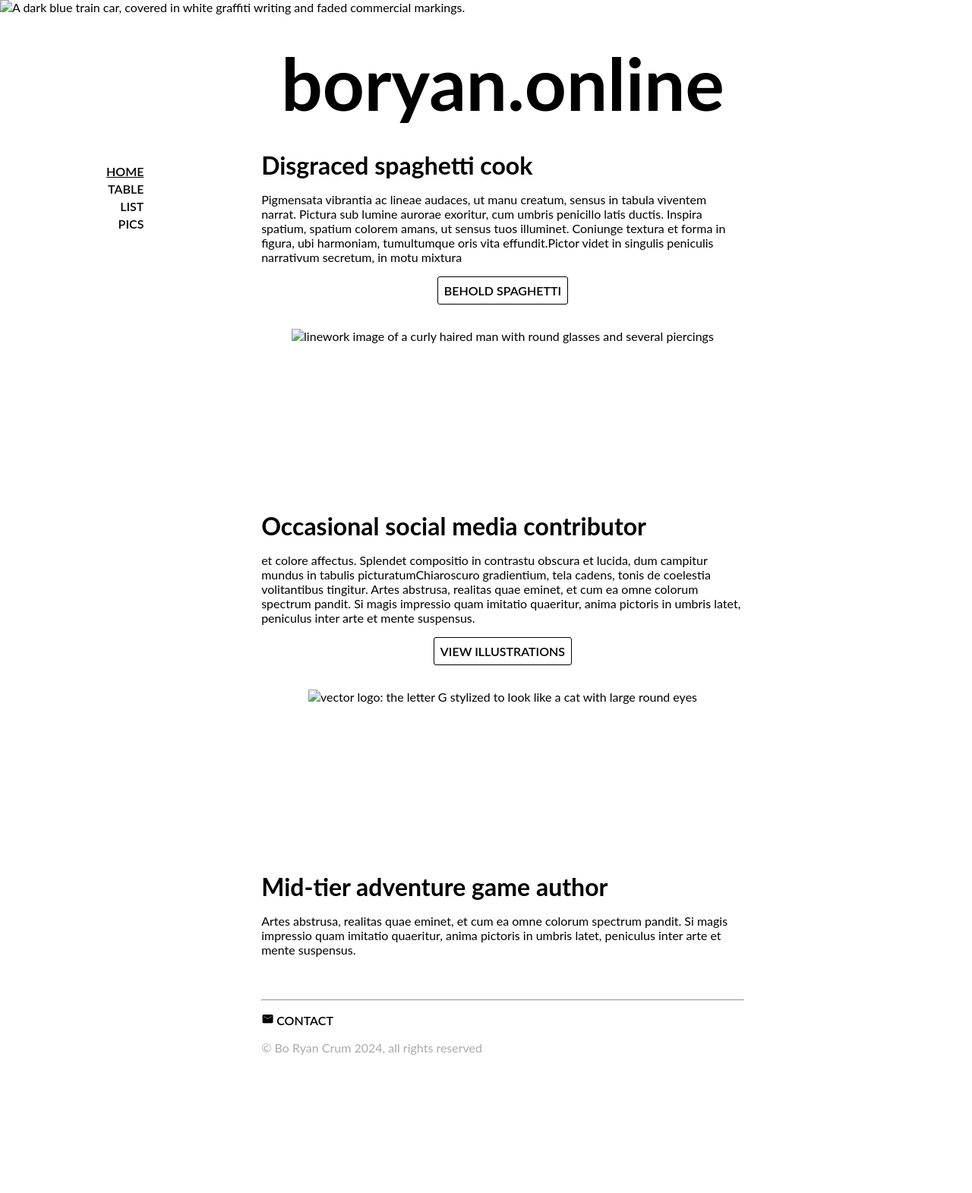
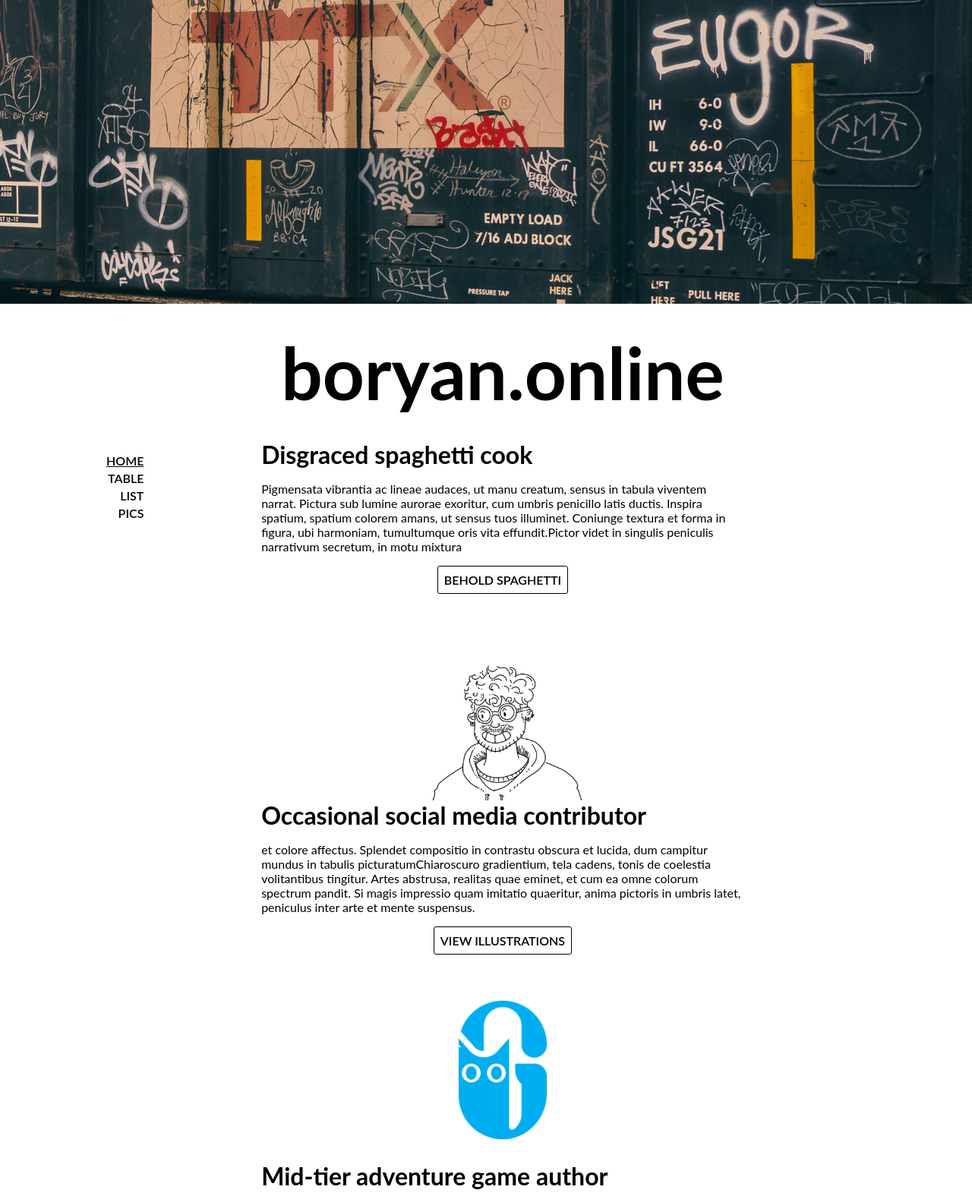
Before and after one commit to krymz1n/student-serv, a plain HTML site: page public_html/web/lab07/index.html in a window 1280 px wide. Shown: the top 1571 px of the page at 76% size. Before the commit the page ends 1405 px from the top, so only its background shows below. Drawn offline with Linux system fonts and the light colour scheme; the site is published under a folder, as on GitHub Pages, so addresses that start at the root find nothing; a web font is replaced by a local one.

Commit message:
lab07 index img paths

```diff
--- a/public_html/web/lab07/index.html
+++ b/public_html/web/lab07/index.html
@@ -19,7 +19,7 @@
 <body>
   <header>
       <div id="content-hero">
-        <img src="/public_html/web/lab07/pics/train.jpg"
+        <img src="pics/train.jpg"
         alt="A dark blue train car, covered in white graffiti writing and faded commercial markings.">
       </div>
   </header>
@@ -75,7 +75,7 @@
         <div class="layout-verticalPadding">
           <div class="layout-centered layout-size-medium">
             <img
-            src="/public_html/web/lab07/pics/me_linework.png"
+            src="pics/me_linework.png"
             alt="linework image of a curly haired man with round glasses and several piercings"
             class="content-image">
           </div>
@@ -92,7 +92,7 @@
         <div class="layout-verticalPadding">
 
           <div class="layout-centered layout-size-medium">
-            <img src="/public_html/web/lab07/pics/Gravy.png"
+            <img src="pics/Gravy.png"
             alt="vector logo: the letter G stylized to look like a cat with large round eyes"
             class="content-image">
           </div>
```
